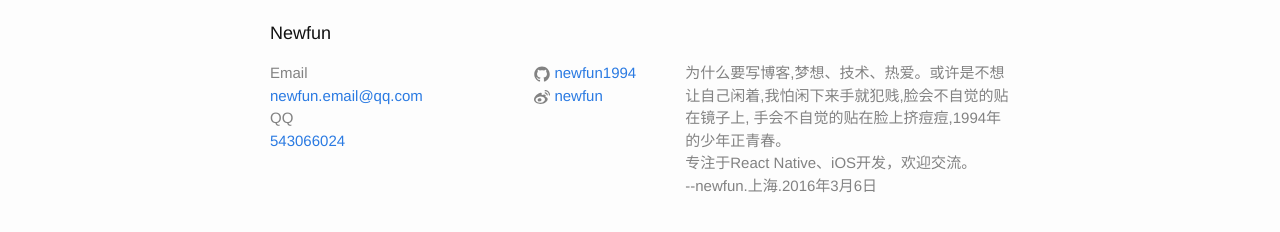
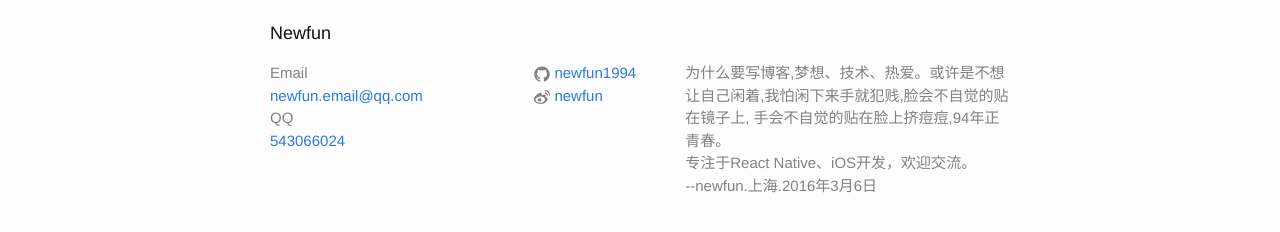
Before and after one commit to newfun1994/newfun1994.github.com, a Jekyll site: the page built from index.html, in a window 1280 px wide. Shown: the part 307-539 px from the top of the page. Built offline with Jekyll 4.4.1, drawn with Linux system fonts in a browser that asks for light colours.

Commit message:
94年正青春

```diff
--- a/_config.yml
+++ b/_config.yml
@@ -10,7 +10,7 @@ title: Newfun
 email: newfun.email@qq.com
 description: > # this means to ignore newlines until "baseurl:"
   为什么要写博客,梦想、技术、热爱。或许是不想让自己闲着,我怕闲下来手就犯贱,脸会不自觉的贴在镜子上,
-  手会不自觉的贴在脸上挤痘痘,1994年的少年正青春。</br>专注于React Native、iOS开发，欢迎交流。
+  手会不自觉的贴在脸上挤痘痘,94年正青春。</br>专注于React Native、iOS开发，欢迎交流。
   </br>--newfun.上海.2016年3月6日
 baseurl: "" # the subpath of your site, e.g. /blog
 url: "http://yourdomain.com" # the base hostname & protocol for your site
```
